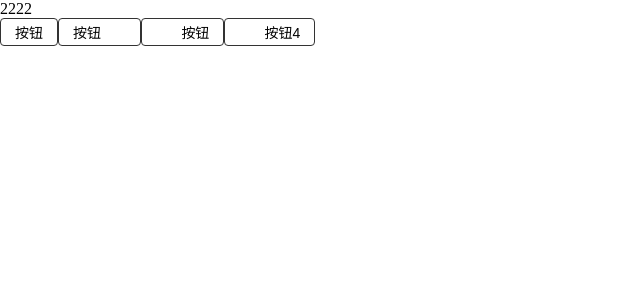
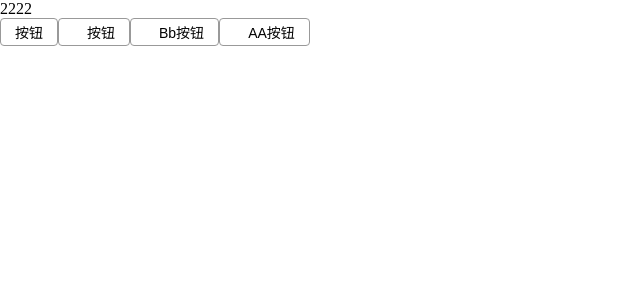
Before and after one commit to gitgundam/H-ui, a Vue app: page / in a window 1280 px wide. Shown: the top 300 px of the page, without its empty margins (0-640 px from the left). Built offline with nearby package versions, Linux system fonts and the light colour scheme.

Commit message:
将svg组件从button组件中抽离出,注册全局组件,哪里都可以用

```diff
--- a/src/App.vue
+++ b/src/App.vue
@@ -2,9 +2,8 @@
   <div id="app">
     <h-button>按钮</h-button>
     <h-button icon="setting" icon-position="right">按钮</h-button>
-    <h-button icon="left" icon-position="left">按钮</h-button>
-    <h-button icon="right">按钮4</h-button>
-
+    <h-button icon="setting" icon-position="left">Bb按钮</h-button>
+    <h-button icon="left">AA按钮</h-button>
 
   </div>
 </template>
--- a/src/assets/style/helper.scss
+++ b/src/assets/style/helper.scss
@@ -1,13 +1,13 @@
 $font-size: 14px;
 
-$button-height: 2em ;
+$button-height: 2em;
 
 $button-bg: white;
 
-$button-color-hover: #41b883;
+$button-color-hover: #333;
 
-$button-color-active: #41b883;
+$button-color-active: #eee;
 
 $border-radius: 4px;
 
-$border-color: #333;
+$border-color: #999;
--- a/src/button.vue
+++ b/src/components/button.vue
@@ -1,11 +1,10 @@
 <template>
   <button :class="{[`icon-${iconPosition}`]: true}">
-    <svg v-if="icon" class="icon">
-      <use :xlink:href=`#i-${icon}`></use>
-    </svg>
+  <h-icon v-if="icon" :name="icon"></h-icon>
     <slot></slot>
   </button>
 </template>
+
 <script>
 export default {
   props: {icon:{},
@@ -23,7 +22,7 @@ export default {
 </script>
 
 <style lang="scss">
-@import 'assets/style/helper.scss';
+@import '../assets/style/helper';
 
 button {
   font-size: $font-size;
@@ -51,8 +50,6 @@ button {
   }
 
   > .icon {
-    width: 1.5em;
-    height: 1.5em;
     margin-right: .3em;
   }
   &.icon-right{
--- /dev/null
+++ b/src/components/icon.vue
@@ -0,0 +1,19 @@
+<template>
+  <svg class="h-icon">
+    <use :xlink:href=`#i-${name}`></use>
+  </svg>
+</template>
+
+<script>
+export default {
+  props: ['name']
+};
+</script>
+
+<style scoped lang="scss">
+.h-icon {
+  width: 1em;
+  height: 1em;
+
+}
+</style>
```
Also changed, not shown: src/main.js (+6 -4 lines).
